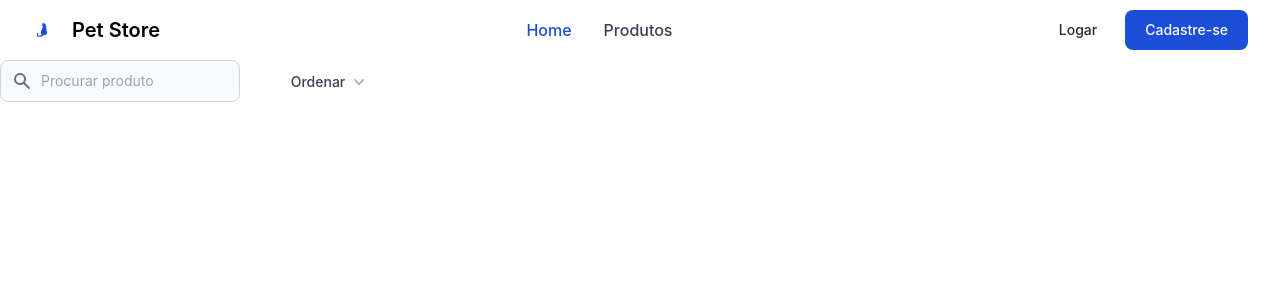
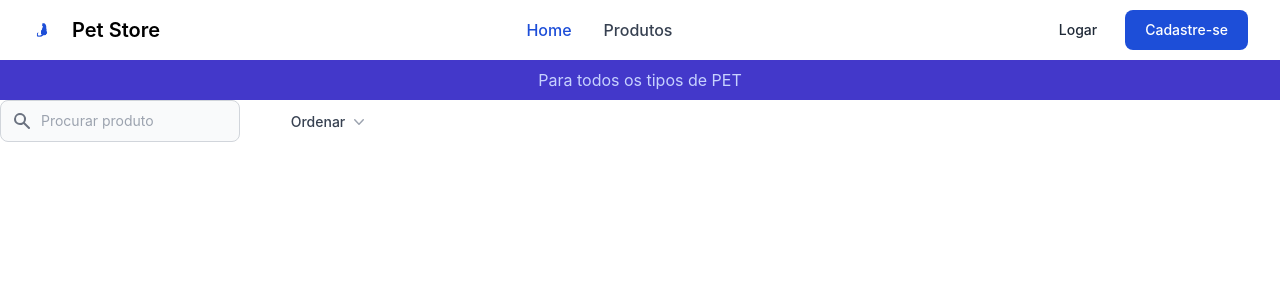
Before and after one commit to ViniciusGuterres/Ecommerce-Petshop, a React (Create React App) app in the folder web/: page / in a window 1280 px wide. Shown: the top 300 px of the page. Built offline with nearby package versions, Linux system fonts and the light colour scheme; no server answers.

Commit message:
Adding sub header disclaimer element

```diff
--- a/web/src/components/Header.jsx
+++ b/web/src/components/Header.jsx
@@ -81,6 +81,10 @@ function Header() {
                     </div>
                 </div>
             </nav>
+
+            <div className="bg-indigo-700 text-indigo-200 md:text-center py-2 px-4">
+                Para todos os tipos de PET
+            </div>
         </header>
     );
 }
```
